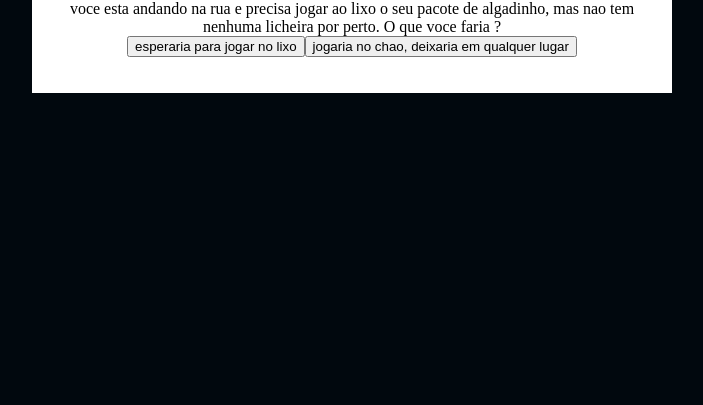
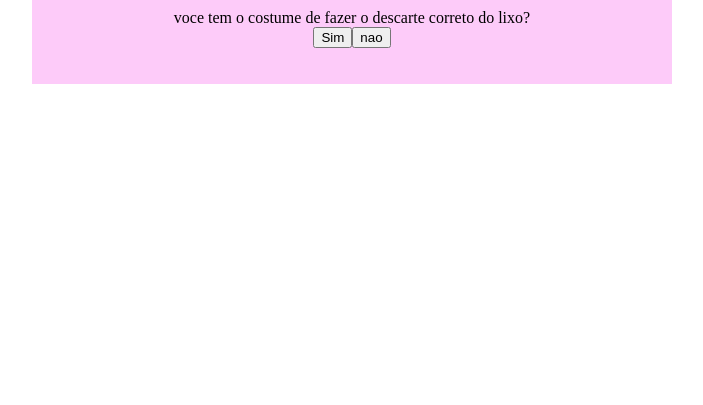
Before and after one commit to LARISSABRIXNER/Meio-Ambiente---Polui-o-Atmosf-rica-, a plain HTML site: page index.html in a window 1280 px wide. Shown: the part 411-816 px from the top of the page, without its empty margins (288-991 px from the left). Drawn offline with Linux system fonts and the light colour scheme.

Commit message:
06.08.24

```diff
--- a/script.js
+++ b/script.js
@@ -6,28 +6,28 @@ const textoResultado = document.querySelector(".texto-resultado");
 
 const perguntas = [
     {
-        enunciado: "voce esta andando na rua e precisa jogar ao lixo o seu pacote de algadinho, mas nao tem nenhuma licheira por perto. O que voce faria ?",
+        enunciado: "voce tem o costume de fazer o descarte correto do lixo?",
         alternativas: [
             {
-                texto: "esperaria para jogar no lixo",
-                afirmacao: "otimo, o cuidado com o meio ambiente e muito importante"
+                texto: "Sim",
+                afirmacao: "otimo, o cuidado com o descarte correto do lixo e fundamental."
             },
             {
-                texto: "jogaria no chao, deixaria em qualquer lugar",
-                afirmacao: "essa atitude e muito desagradavel, vamos mudar sua ideia!"
+                texto: "nao",
+                afirmacao: "e muito importatente fazer o descarte correto dos lixos."
             }
         ]
     },
     {
-        enunciado: "Poluição visual, contaminação do solo e da água, e danos à fauna e flora local são apenas alguns dos efeitos negativos diretos do lixo jogado no chão.",
+        enunciado: "quando quebra algo de vidro",
         alternativas: [
             {
-                texto: "temos que cuidadar com o lixo no chao",
-                afirmacao: "muito bem"
+                texto: "coloco sempre dentro de alguma caixinha ",
+                afirmacao: "o cuidado com "
             },
             {
-                texto: "nao e importante",
-                afirmacao: "muito ruim"
+                texto: "jogo no lixo, junto com os outros residuos",
+                afirmacao: "misturar os residuos, tais como resto de comida, recipientes (garrafa pet, vidro, papel...), prejudica "
             }
         ]
     },
@@ -65,7 +65,7 @@ const perguntas = [
                 afirmacao: "afirmação"
             },
             {
-                texto: "O chat pode ser uma tecnologia muito avançada, mas é preciso manter a atenção pois toda máquina erra, por isso revisar o trabalho e contribuir com as perspectivas pessoais é essencial.",
+                texto: "",
                 afirmacao: "afirmação"
             }
         ]
@@ -75,7 +75,7 @@ const perguntas = [
 
 let atual = 0;
 let perguntaAtual;
-let historiaFinal = "";
+let historiaFinal = "o meio ambiente importa, sim !";
 
 function mostraPergunta() {
     if (atual >= perguntas.length) {
@@ -105,7 +105,7 @@ function respostaSelecionada(opcaoSelecionada) {
 }
 
 function mostraResultado() {
-    caixaPerguntas.textContent = "Nao herdamos a terra de nossos antepassados, mas a tomamos emprestada de nossos descendentes";
+    caixaPerguntas.textContent = "'Nao herdamos a terra de nossos antepassados, mas a tomamos emprestada de nossos descendentes'";
     textoResultado.textContent = historiaFinal;
     caixaAlternativas.textContent = "";
 }
--- a/style.css
+++ b/style.css
@@ -1,8 +1,8 @@
 :root{
-    --cor-fundo: #01080E ;
-    --cor-principal: #ffffff ;
+    --cor-fundo: #ffffff ;
+    --cor-principal: #fdcbf9 ;
     --cor-secundaria: #212333;
-    --cor-destaque: #5d0a72;
+    --cor-destaque: #000000;
     --cor-texto: #000000;
 
 }
```
